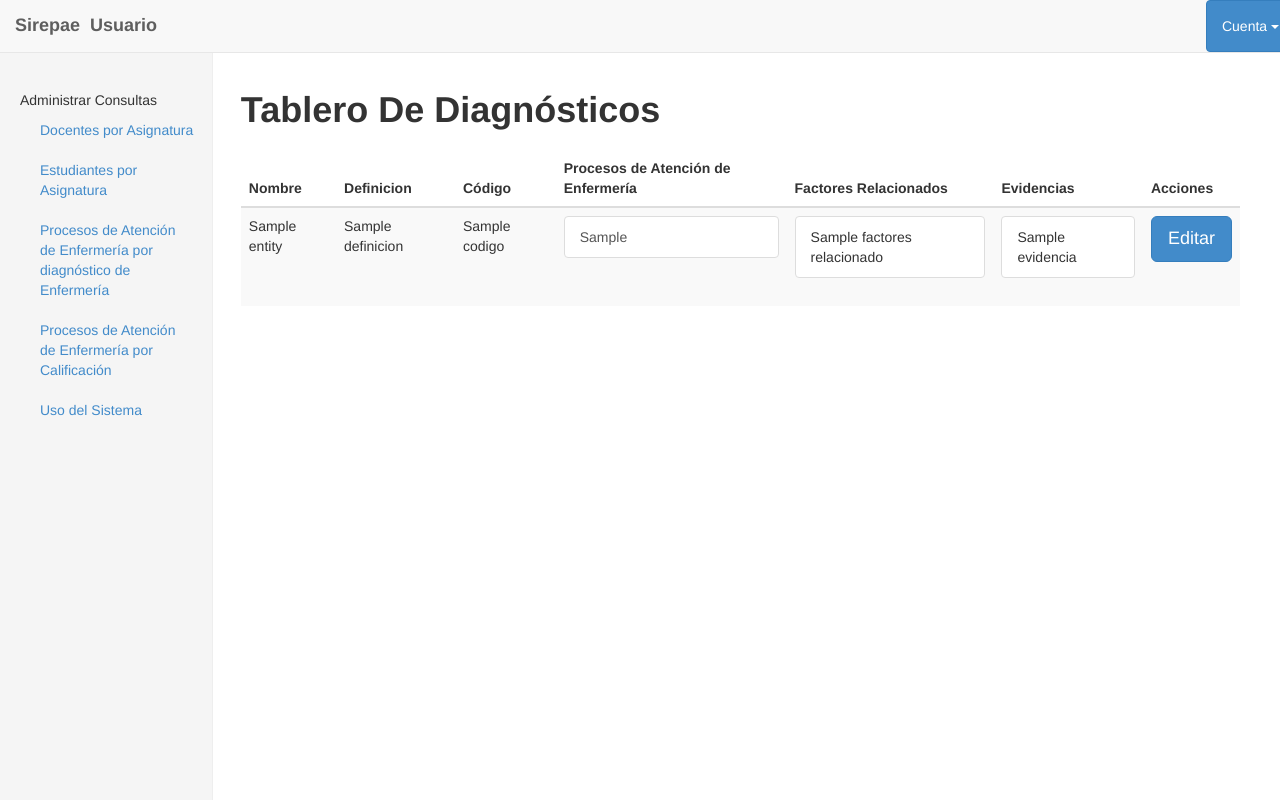
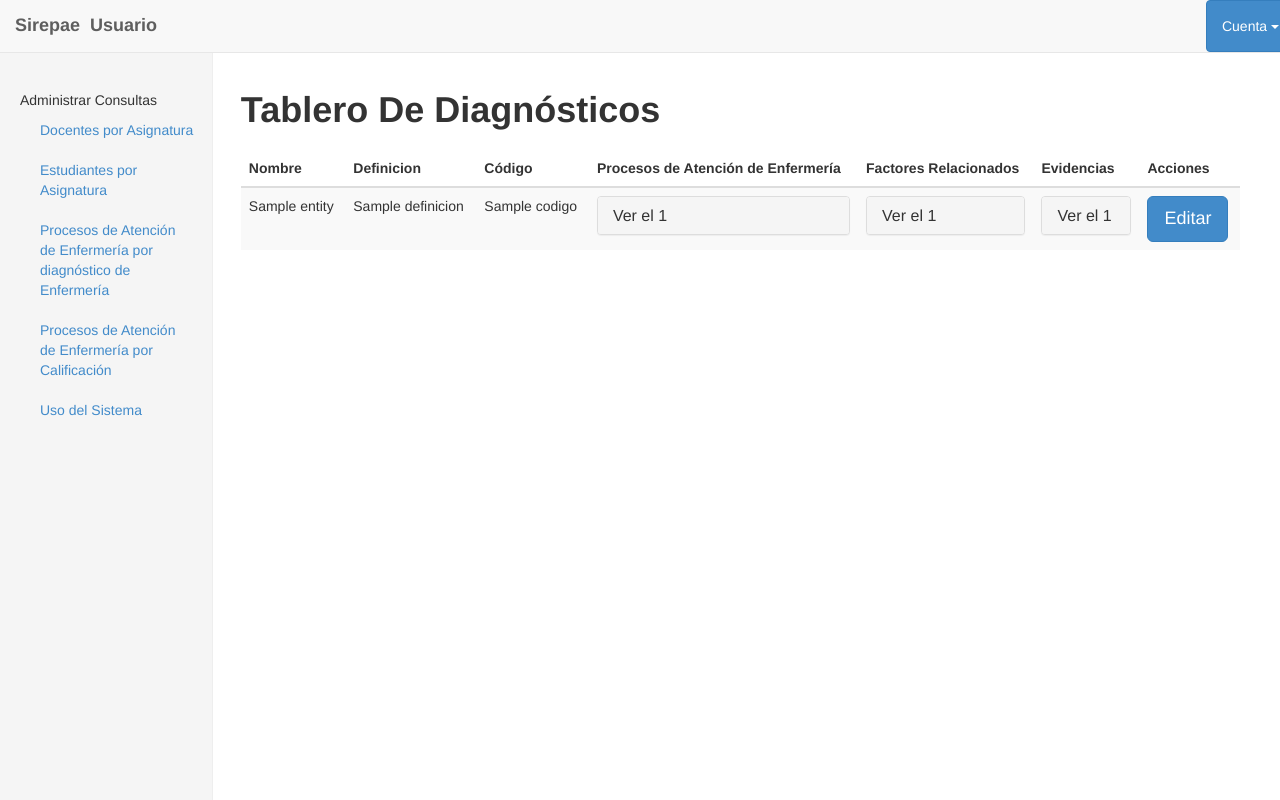
Before and after one commit to HenderOrlando/sarime, a Symfony app: template src/Sirepae/UsuariosBundle/Resources/views/Consultas/paeDiagnostico.html.twig in a window 1280 px wide. Run offline with Twig, Linux system fonts and the light colour scheme; the template is opened without the code that fills it: most values are stand-ins (such as "Sample title", 1, 10 or a date in 2020); some libraries are stand-ins or nearby versions.

Commit message:
Arreglo Calificaciones, includes, consultas
	- Arreglado actualizar calificaciones
	- Incluidas librerías para vista (select2, datetimepicker, moment, etc)
	- Arregladas vistas de PAES por Diagnósticos
	- Arreglado crear PAE

```diff
--- a/app/Resources/views/base.html.twig
+++ b/app/Resources/views/base.html.twig
@@ -7,6 +7,9 @@
         <link rel="stylesheet" href="{{ asset('bundles/sirepaeusuarios/bootstrap/css/bootstrap.min.css') }}">
         <link rel="stylesheet" href="{{ asset('bundles/sirepaeusuarios/font-awesome/css/font-awesome.min.css') }}">
         <link rel="stylesheet" href="{{ asset('bundles/sirepaeusuarios/css/dashboard.css') }}">
+        <link rel="stylesheet" href="{{ asset('bundles/sirepaeusuarios/css/bootstrap-datetimepicker.min.css') }}">
+        <link rel="stylesheet" href="{{ asset('bundles/sirepaeusuarios/css/select2.css') }}">
+        <link rel="stylesheet" href="{{ asset('bundles/sirepaeusuarios/css/select2-bootstrap.css') }}">
         <link rel="stylesheet" href="{{ asset('bundles/sirepaeusuarios/css/css.css') }}">
         {% block stylesheets %}
         {% endblock stylesheets %}
@@ -16,6 +19,11 @@
         {% block body %}{% endblock %}
         <script type="text/javascript" src="{{ asset('bundles/sirepaeusuarios/js/jquery-2.0.3.js') }}"></script>
         <script type="text/javascript" src="{{ asset('bundles/sirepaeusuarios/bootstrap/js/bootstrap.min.js') }}"></script>
+        <script type="text/javascript" src="{{ asset('bundles/sirepaeusuarios/js/moment.min.js') }}"></script>
+        <script type="text/javascript" src="{{ asset('bundles/sirepaeusuarios/js/es.js') }}"></script>
+        <script type="text/javascript" src="{{ asset('bundles/sirepaeusuarios/js/bootstrap-datetimepicker.min.js') }}"></script>
+        <script type="text/javascript" src="{{ asset('bundles/sirepaeusuarios/js/select2.min.js') }}"></script>
+        <script type="text/javascript" src="{{ asset('bundles/sirepaeusuarios/js/select2_locale_es.js') }}"></script>
         <script type="text/javascript" src="{{ asset('bundles/sirepaeusuarios/js/js.js') }}"></script>
         {% block javascripts %}{% endblock %}
     </body>
--- a/src/Sirepae/PAEBundle/Entity/Calificacion.php
+++ b/src/Sirepae/PAEBundle/Entity/Calificacion.php
@@ -73,6 +73,7 @@
     public function setValor($valor)
     {
         $this->valor = $valor;
+        $this->setFechaCreado(new \DateTime('now'));
 
         return $this;
     }
--- a/src/Sirepae/PAEBundle/Form/PAEType.php
+++ b/src/Sirepae/PAEBundle/Form/PAEType.php
@@ -23,7 +23,7 @@
     {
         if($this->usuario->hasRole('ROLE_DOCENTE')){
             $builder->add('calificacion', new CalificacionType($this->pae,  $this->usuario));
-        }elseif($this->usuario->hasRole('ROLE_ESTUDIANTE') && (!is_null($this->pae->getCalificacion()) || !$this->pae->getCalificacion())){
+        }elseif($this->usuario->hasRole('ROLE_ESTUDIANTE') && (is_null($this->pae) || !is_null($this->pae->getCalificacion()) || !$this->pae->getCalificacion())){
             $builder
                 ->add('paciente')
                 ->add('estudiante',null, array(
--- a/src/Sirepae/PAEBundle/Resources/views/PAE/edit.html.twig
+++ b/src/Sirepae/PAEBundle/Resources/views/PAE/edit.html.twig
@@ -21,7 +21,7 @@
         </h2>
         {% endif %}
     </div>
-{% if entity.calificacion is not defined or entity.calificacion is empty or entity.calificacion is null %}
+{% if is_granted('ROLE_DOCENTE') or entity.calificacion is not defined or entity.calificacion is empty or entity.calificacion is null %}
 {{ form_start(edit_form) }}
     {{ form_errors(edit_form) }}
 {% endif %}
@@ -274,7 +274,7 @@
                     <span id="num-indicadores" class="total-definidos">{{ num_ind }}</span>
                     Indicador{{ num_ind != 1?'es':'' }}
                 </div>
-                {% if entity.calificacion is not defined or entity.calificacion is empty or entity.calificacion is null %}
+                {% if is_granted('ROLE_DOCENTE') or entity.calificacion is not defined or entity.calificacion is empty or entity.calificacion is null %}
                     {% if edit_form.objetivo is defined %}
                         <div class="panel-footer">
                                 {{ form_row(edit_form.objetivo) }}
@@ -343,7 +343,7 @@
     {% if edit_form.calificacion is defined and is_granted('ROLE_DOCENTE') %}
         {{ form_row(edit_form.calificacion) }}
     {% endif %}
-{% if entity.calificacion is not defined or entity.calificacion is empty or entity.calificacion is null %}
+{% if is_granted('ROLE_DOCENTE') or entity.calificacion is not defined or entity.calificacion is empty or entity.calificacion is null %}
     {{ form_row(edit_form.submit) }}
 {{ form_end(edit_form) }}
 {% endif %}
--- a/src/Sirepae/UsuariosBundle/Controller/ConsultasController.php
+++ b/src/Sirepae/UsuariosBundle/Controller/ConsultasController.php
@@ -307,6 +307,10 @@
                 ->addOrderBy('ap.nombre', 'ASC')
                 ->addOrderBy('e.semestre', 'DESC')
                 ->addOrderBy('ep.docente', 'ASC');
+        $asignaturas = $em->getRepository('SirepaePracticasBundle:Area')->createQueryBuilder('a')
+                ->join('a.practicas','p')
+                ->join('a.sitios','p')
+            ;
         if($this->getUser()->hasRole('ROLE_COORDINADOR')){
             $entities = $entities->andWhere('ep.coordinador = '.$this->getUser()->getId());
         }elseif(!$this->getUser()->hasRole('ROLE_SUPER_ADMIN')){
--- a/src/Sirepae/UsuariosBundle/Resources/views/Consultas/paeDiagnostico.html.twig
+++ b/src/Sirepae/UsuariosBundle/Resources/views/Consultas/paeDiagnostico.html.twig
@@ -31,6 +31,17 @@
                     <td>{{ entity.codigo }}</td>
                     <td>
                         {% if entity.planesCuidado is not empty %}
+                        <div class="panel-group" id="accordion-planes">
+                            <div class="panel panel-default">
+                                <div class="panel-heading">
+                                    <h4 class="panel-title">
+                                        <a data-toggle="collapse" data-parent="#accordion-planes" href="#planes-cuidado-{{ entity.id }}">
+                                            {% set num = entity.planesCuidado|length %}
+                                          Ver {{ num == 1?'el':'los'}} {{ num }}
+                                        </a>
+                                    </h4>
+                                </div>
+                                <div id="planes-cuidado-{{ entity.id }}" class="panel-collapse collapse">
                                     <div class="list-group">
                                         {% for dpae in entity.planesCuidado %}
                                         <a class="list-group-item" href="{{ path('pae_edit',{id:dpae.planCuidado.id}) }}">
@@ -38,32 +49,71 @@
                                         </a>
                                         {% endfor %}
                                     </div>
+                                </div>
+                            </div>
+                        </div>
                         {% else %}
                         No tiene PAEs relacionados
                         {% endif %}
                     </td>
                     <td>
                         {% if entity.factoresRelacionados is not empty %}
+                        <div class="panel-group" id="accordion-factores">
+                            <div class="panel panel-default">
+                                <div class="panel-heading">
+                                    <h4 class="panel-title">
+                                        <a data-toggle="collapse" data-parent="#accordion-factores" href="#factores-relacionados-{{ entity.id }}">
+                                            {% set num = entity.factoresRelacionados|length %}
+                                          Ver {{ num == 1?'el':'los'}} {{ num }}
+                                        </a>
+                                    </h4>
+                                </div>
+                                <div id="factores-relacionados-{{ entity.id }}" class="panel-collapse collapse">
                                     <ul class="list-group">
                                         {% for fr in entity.factoresRelacionados %}
+                                        {% set num_usado = 0 %}
+                                            {% for dpae in entity.planesCuidado %}
+                                                {% set num_usado = num_usado+(dpae.existFactorRelacionado(fr)?1:0) %}
+                                            {% endfor %}
                                         <li class="list-group-item">
-                                {{ fr.nombre }}
+                                            {{ fr.nombre }} <span class="label label-info">{{ num_usado }}</span>
                                         </li>
                                         {% endfor %}
                                     </ul>
+                                </div>
+                            </div>
+                        </div>
                         {% else %}
                         No tiene Factores relacionados
                         {% endif %}
                     </td>
                     <td>
                         {% if entity.evidencias is not empty %}
+                        <div class="panel-group" id="accordion-evidencias">
+                            <div class="panel panel-default">
+                                <div class="panel-heading">
+                                    <h4 class="panel-title">
+                                        <a data-toggle="collapse" data-parent="#accordion-evidencias" href="#evidencias-{{ entity.id }}">
+                                            {% set num = entity.evidencias|length %}
+                                          Ver {{ num == 1?'el':'los'}} {{ num }}
+                                        </a>
+                                    </h4>
+                                </div>
+                                <div id="evidencias-{{ entity.id }}" class="panel-collapse collapse">
                                     <ul class="list-group">
                                         {% for e in entity.evidencias %}
+                                        {% set num_usado = 0 %}
+                                        {% for dpae in entity.planesCuidado %}
+                                                {% set num_usado = num_usado+(dpae.existEvidencia(e)?1:0) %}
+                                            {% endfor %}
                                         <li class="list-group-item">
-                                {{ e.nombre }}
+                                            {{ e.nombre }} <span class="label label-info">{{ num_usado }}</span>
                                         </li>
                                         {% endfor %}
                                     </ul>
+                                </div>
+                            </div>
+                        </div>
                         {% else %}
                         No tiene Evidencias relacionadas
                         {% endif %}
```
Also changed, not shown: src/Sirepae/UsuariosBundle/Resources/views/Consultas/paeConsulta.html.twig (+19 -8 lines). Lines whose indentation alone changed are shown as unchanged.
